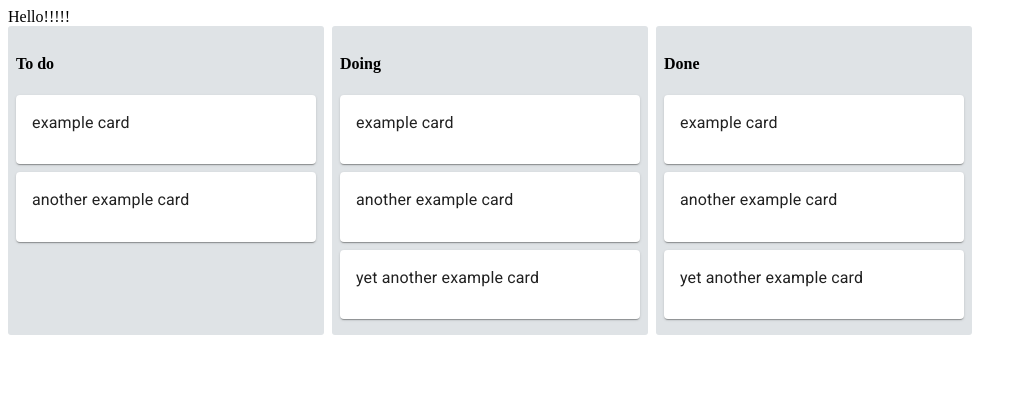
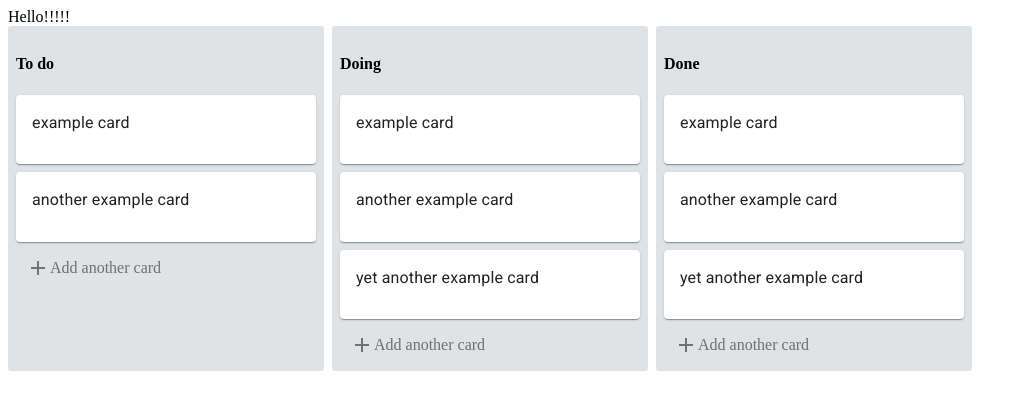
Before and after one commit to chrnobyl/trel-redux, a React (Create React App) app: page / in a window 1280 px wide. Shown: the top 410 px of the page, without its empty margins (0-1027 px from the left). Built offline with nearby package versions, Linux system fonts and the light colour scheme.

Commit message:
Add card form

```diff
--- a/package.json
+++ b/package.json
@@ -9,6 +9,7 @@
     "react-dom": "^16.9.0",
     "react-redux": "^7.1.1",
     "react-scripts": "3.1.1",
+    "react-textarea-autosize": "^7.1.0",
     "redux": "^4.0.4"
   },
   "scripts": {
--- /dev/null
+++ b/src/components/ActionButton.js
@@ -0,0 +1,62 @@
+import React, { Component } from 'react';
+import Icon from '@material-ui/core/Icon';
+import Card from '@material-ui/core/Card';
+import TextArea from 'react-textarea-autosize';
+
+class ActionButton extends Component {
+  state = {
+    formOpen: false
+  }
+
+  openForm = () => {
+    this.setState({
+      formOpen: true
+    })
+  }
+
+  renderAddButton = () => {
+    return (
+      <div
+        onClick={this.openForm}
+        style={styles.actionButton}>
+        <Icon>add</Icon>
+        <p>Add another card</p>
+      </div>
+    )
+  }
+
+  renderForm = () => {
+    const { list } = this.props;
+
+    const placeholder = "Enter a title for this card...";
+
+    const buttonTitle = "Add Card";
+
+    return <div>
+      <Card>
+        <TextArea />
+      </Card>
+    </div>
+  }
+
+  render(){
+    return this.state.formOpen ? this.renderForm() : this.renderAddButton();
+  }
+}
+
+const styles = {
+  actionButton: {
+    opacity: 0.5,
+    color: 'inherit',
+    backgroundColor: 'inherit',
+    display: 'flex',
+    alignItems: 'center',
+    cursor: 'pointer',
+    borderRadius: 3,
+    height: 36,
+    width: 272,
+    paddingLeft: 10
+  }
+}
+
+export default ActionButton;
--- a/src/components/App.js
+++ b/src/components/App.js
@@ -10,7 +10,7 @@ class App extends Component {
       <div className="App">
         Hello!!!!!
         <div style={styles.listsContainer}>
-          {lists.map(list => <List title={list.title} cards={list.cards} />)}
+          {lists.map(list => <List key={list.id} title={list.title} cards={list.cards} />)}
         </div>
       </div>
     );
--- a/src/components/List.js
+++ b/src/components/List.js
@@ -1,11 +1,13 @@
 import React from 'react';
 import ListCard from './ListCard';
+import ActionButton from './ActionButton';
 
 const List = ({ title, cards }) => {
   return (
     <div style={styles.container}>
       <h4>{title}</h4>
-      { cards.map(card => <ListCard text={card.text} />) }
+      { cards.map(card => <ListCard key={card.id} text={card.text} />) }
+      <ActionButton />
     </div>
   )
 }
--- a/src/reducers/listsReducer.js
+++ b/src/reducers/listsReducer.js
@@ -15,7 +15,7 @@ const initialState = [
   },
   {
     title: "Doing",
-    id: 0,
+    id: 1,
     cards: [
       {
         id: 0,
@@ -33,7 +33,7 @@ const initialState = [
   },
   {
     title: "Done",
-    id: 0,
+    id: 2,
     cards: [
       {
         id: 0,
```
Also changed, not shown: 1 other file (tests, documents, lock files or other folders).
